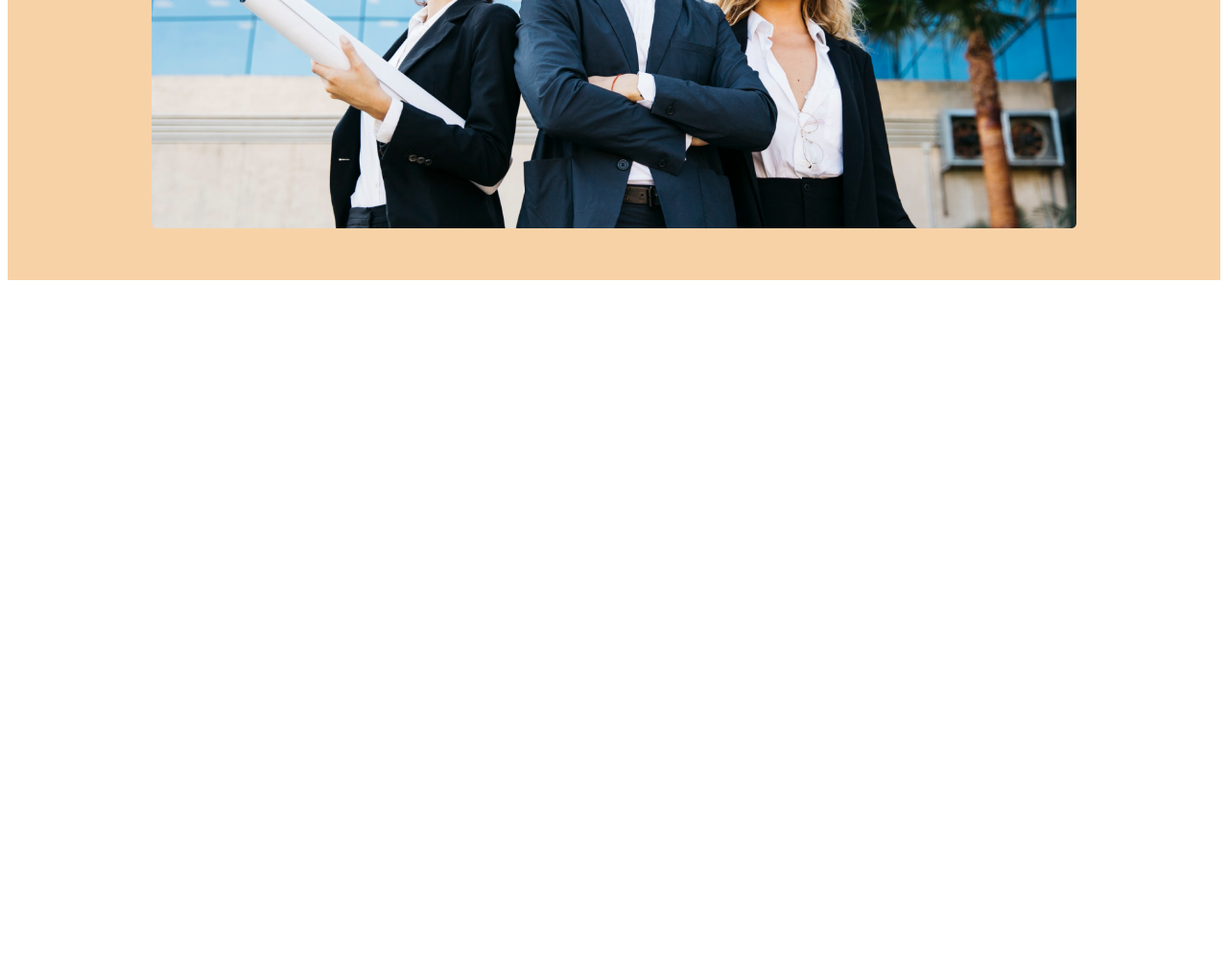
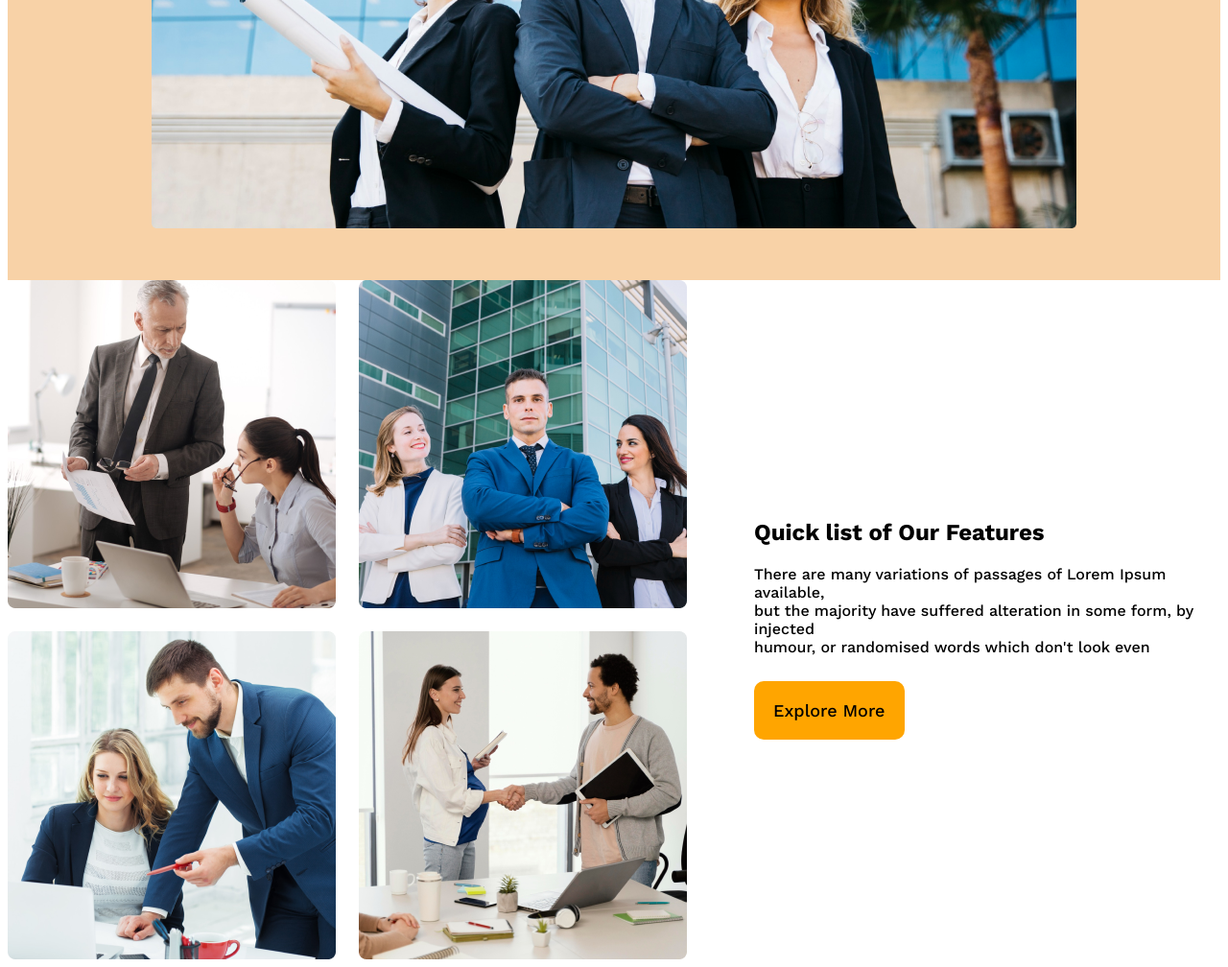
Before and after one commit to mehedi1603/G3-Architect, a plain HTML site: page index.html in a window 1280 px wide. Shown: the part 661-1669 px from the top of the page at 96% size. Before the commit the page ends 961 px from the top, so only its background shows below. Drawn offline with nearby package versions, Linux system fonts and the light colour scheme.

```diff
--- a/index.html
+++ b/index.html
@@ -23,8 +23,9 @@
         </nav>
         <div class="head-text">
             <h1 class="h">Brand New <br>Group of Architects</h1>
-            <p class="p">There are many variations of passages of Lorem Ipsum available, but the majority have suffered alteration in <br>
-            some form, by injected humour, or randomised words which don't look even</p>
+            <p class="p">There are many variations of passages of Lorem Ipsum available, but the majority have suffered
+                alteration in <br>
+                some form, by injected humour, or randomised words which don't look even</p>
             <button class="button">
                 Explore More
             </button>
@@ -33,7 +34,26 @@
             <img id="img" src="./images/banner.png" alt="">
         </div>
     </header>
-    <main></main>
+    <main>
+        <section class="container">
+            <div class="pic-section1">
+                <img src="./images/team1.png" alt="">
+                <img src="./images/team2.png" alt="">
+                <img src="./images/team3.png" alt="">
+                <img src="./images/team4.png" alt="">
+            </div>
+
+            <div class="text-section1">
+                <h1>Quick list of Our
+                    Features</h1>
+                <p>There are many variations of passages of Lorem Ipsum available, <br>
+                but the majority have suffered alteration in some form, by injected <br>
+                humour, or randomised words which don't look even</p>
+                <button class="button">Explore More</button>
+
+            </div>
+        </section>
+    </main>
     <footer></footer>
 </body>
 
--- a/style.css
+++ b/style.css
@@ -23,7 +23,7 @@ li{
     list-style: none;
 
 }
-a{
+nav li a{
     text-decoration: none;
     font-size:15px;
     font-weight:500;
@@ -56,3 +56,28 @@ a{
 #img{
     width: 100%;
 }
+
+main{
+    max-width: 1440px;
+    margin: 0 auto;
+}
+.container{
+    display: flex;
+    align-items: center;
+}
+.pic-section1{
+    display: grid;
+    grid-template-columns: repeat(2,1fr);
+    gap: 24px;
+}
+.text-section1{
+    padding-left: 70px;
+}
+
+
+@media screen and (max-width: 576px) {
+    header{
+        padding: 20px;
+    }
+
+}
```
